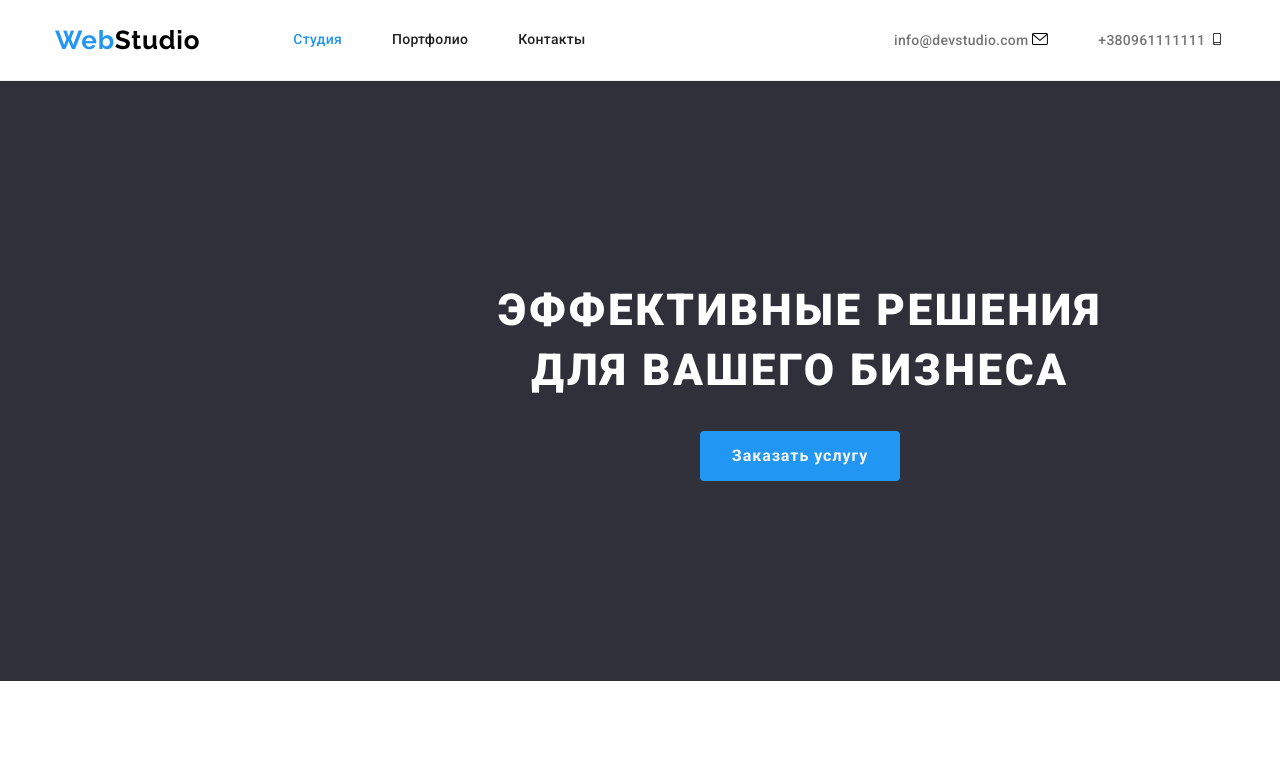
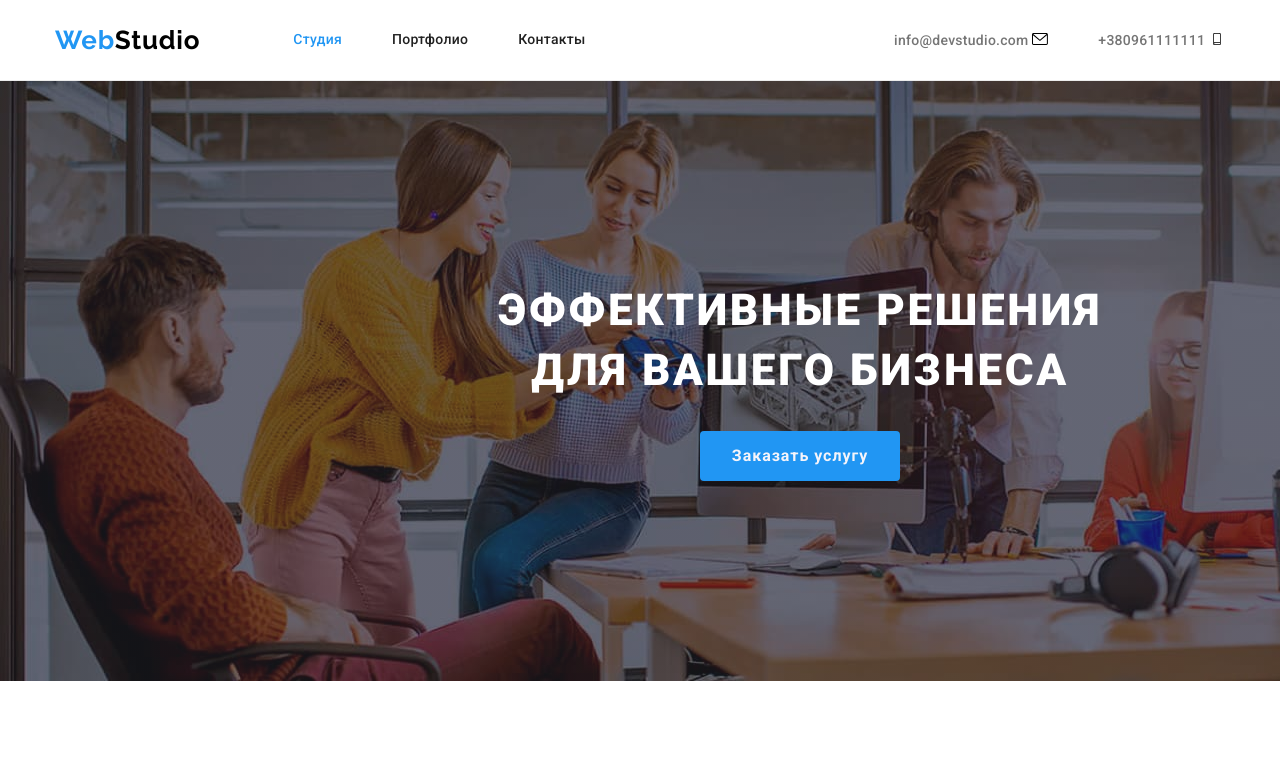
Before and after one commit to Konstantin-Kotenko/goit-markup-hw-04, a plain HTML site: page index.html in a window 1280 px wide. Shown: the top 771 px of the page. Drawn offline with nearby package versions, Linux system fonts and the light colour scheme; the site is published under a folder, as on GitHub Pages, so addresses that start at the root find nothing.

Commit message:
Update style.css

```diff
--- a/css/style.css
+++ b/css/style.css
@@ -173,7 +173,7 @@ img {
       rgba(47, 48, 58, 0.4),
       rgba(47, 48, 58, 0.4)
     ),
-    url(/images/bg-hero.jpg);
+    url(../images/bg-hero.jpg);
   background-repeat: no-repeat;
   background-position: center;
   background-size: cover;
```
